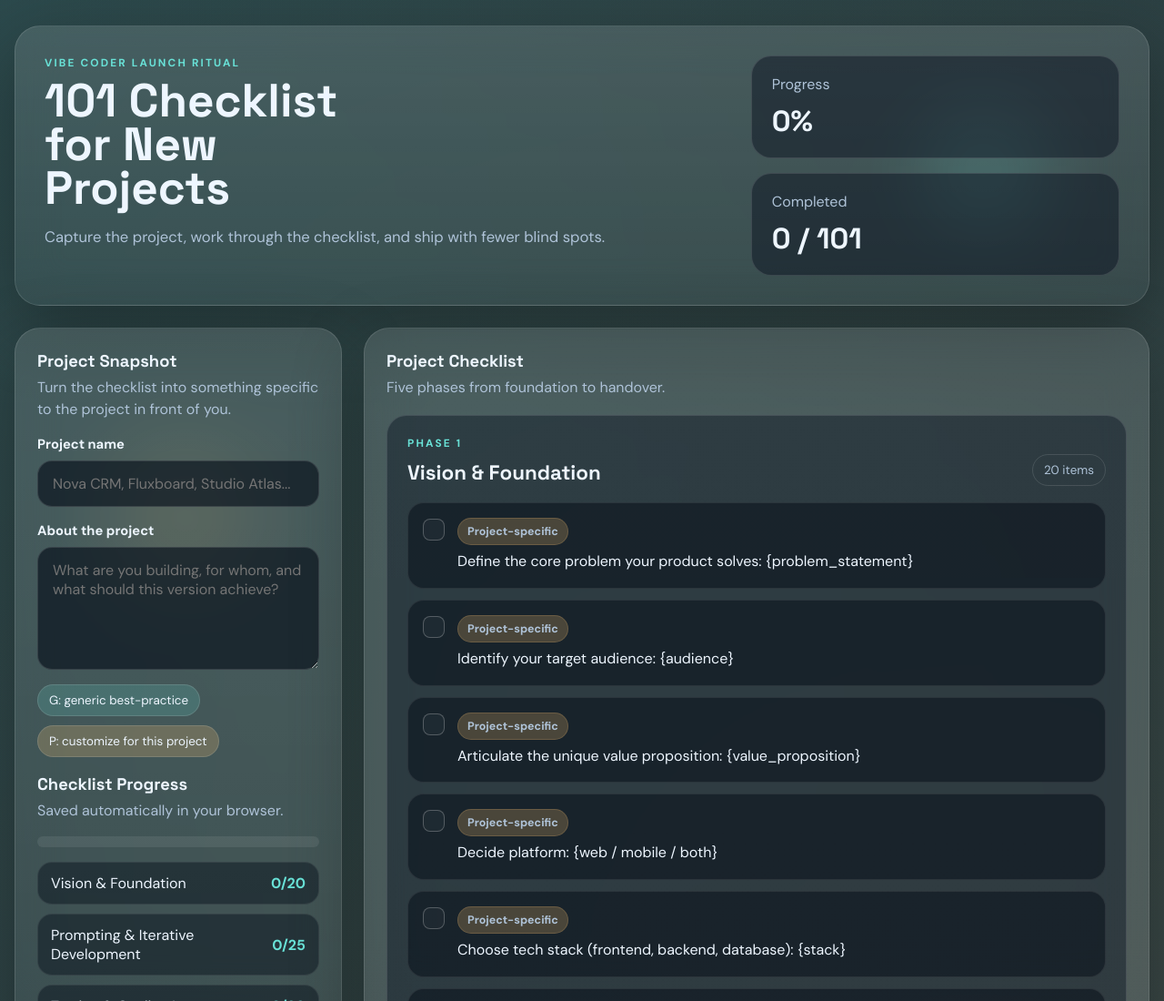
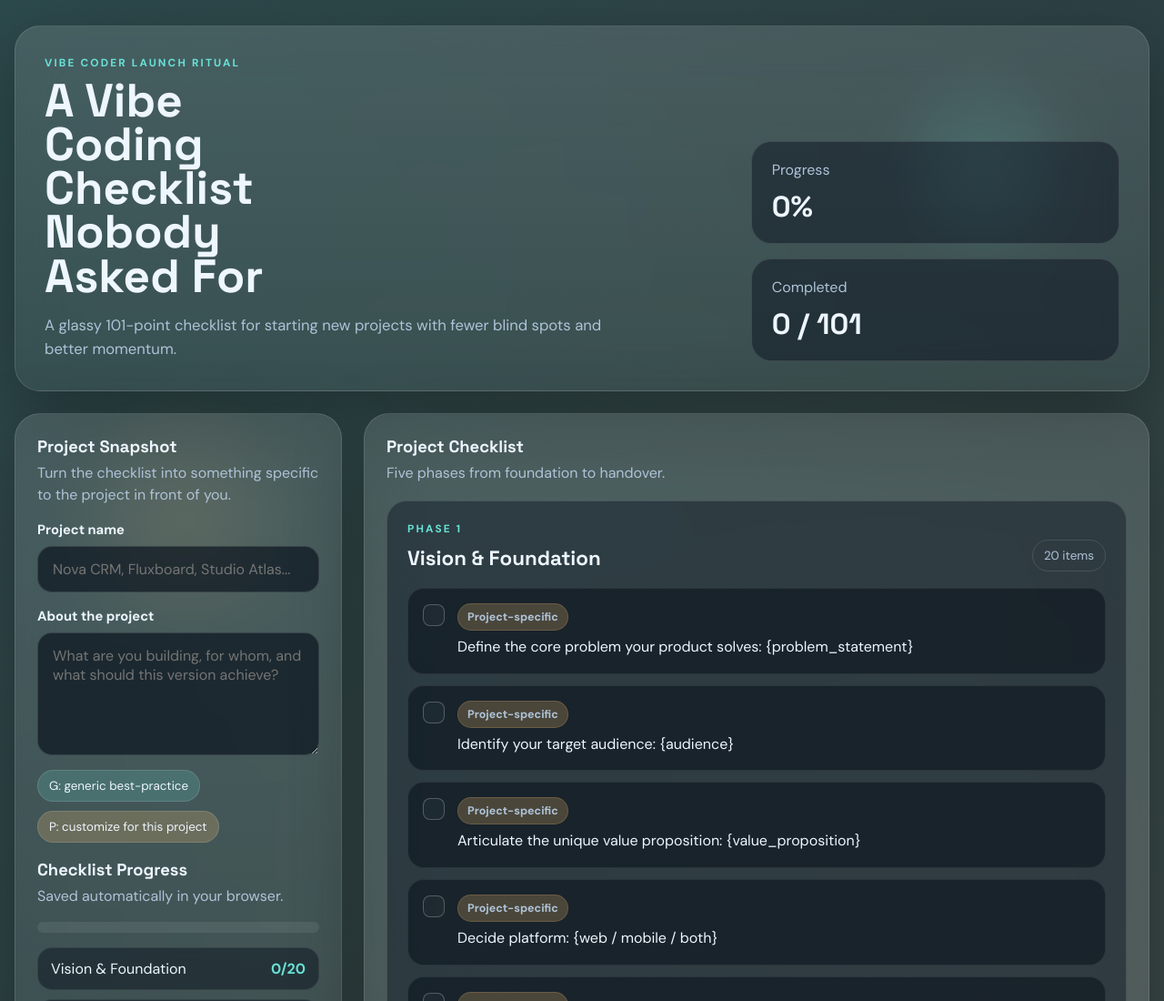
Before and after one commit to yoglearning/vibe-coding-checklist, a plain HTML site: page index.html in a window 1280 px wide. Shown: the top 1100 px of the page at 91% size. Drawn offline with Linux system fonts and the light colour scheme.

Commit message:
docs: update checklist branding

```diff
--- a/index.html
+++ b/index.html
@@ -3,8 +3,8 @@
 <head>
   <meta charset="UTF-8">
   <meta name="viewport" content="width=device-width, initial-scale=1.0">
-  <title>Vibe Coder Project Checklist</title>
-  <meta name="description" content="Interactive project checklist for vibe coders.">
+  <title>A Vibe Coding Checklist Nobody Asked For</title>
+  <meta name="description" content="A glassy interactive 101-point checklist for vibe coders starting new projects.">
   <link rel="preconnect" href="https://fonts.googleapis.com">
   <link rel="preconnect" href="https://fonts.gstatic.com" crossorigin>
   <link href="https://fonts.googleapis.com/css2?family=Space+Grotesk:wght@400;500;700&family=DM+Sans:wght@400;500;700&display=swap" rel="stylesheet">
@@ -18,8 +18,8 @@
     <header class="hero glass-panel">
       <div class="hero-copy">
         <p class="eyebrow">Vibe coder launch ritual</p>
-        <h1 id="hero-title">101 Checklist for New Projects</h1>
-        <p class="hero-text">Capture the project, work through the checklist, and ship with fewer blind spots.</p>
+        <h1 id="hero-title">A Vibe Coding Checklist Nobody Asked For</h1>
+        <p class="hero-text">A glassy 101-point checklist for starting new projects with fewer blind spots and better momentum.</p>
       </div>
       <div class="hero-stats">
         <div class="stat-card">
--- a/script.js
+++ b/script.js
@@ -170,7 +170,9 @@ function updateProgress() {
   progressFill.style.width = `${percent}%`;
   progressText.textContent = `${percent}%`;
   completedText.textContent = `${completedCount} / ${totalItems}`;
-  heroTitle.textContent = state.projectName.trim() ? `${state.projectName.trim()} Checklist` : "101 Checklist for New Projects";
+  heroTitle.textContent = state.projectName.trim()
+    ? `${state.projectName.trim()} | A Vibe Coding Checklist Nobody Asked For`
+    : "A Vibe Coding Checklist Nobody Asked For";
   renderPhaseSummary();
 }
 
```
Also changed, not shown: 1 other file.
